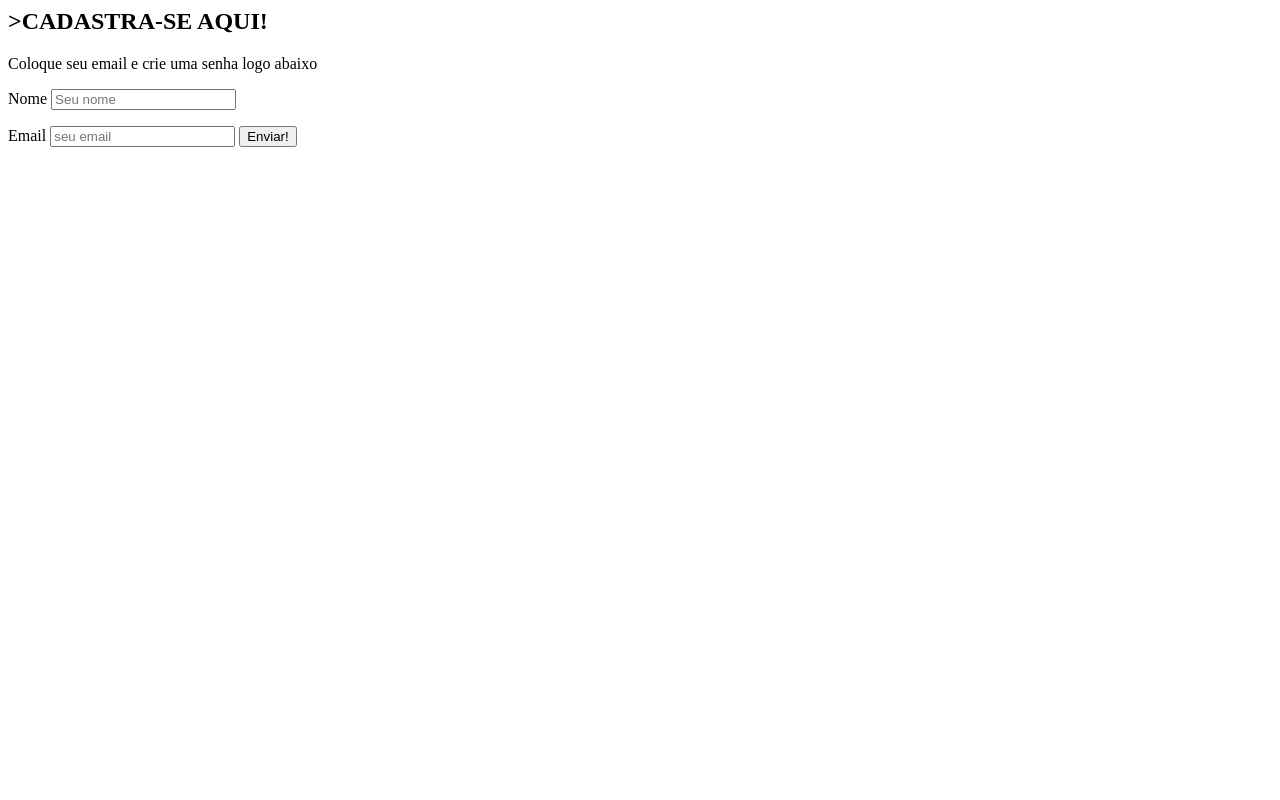
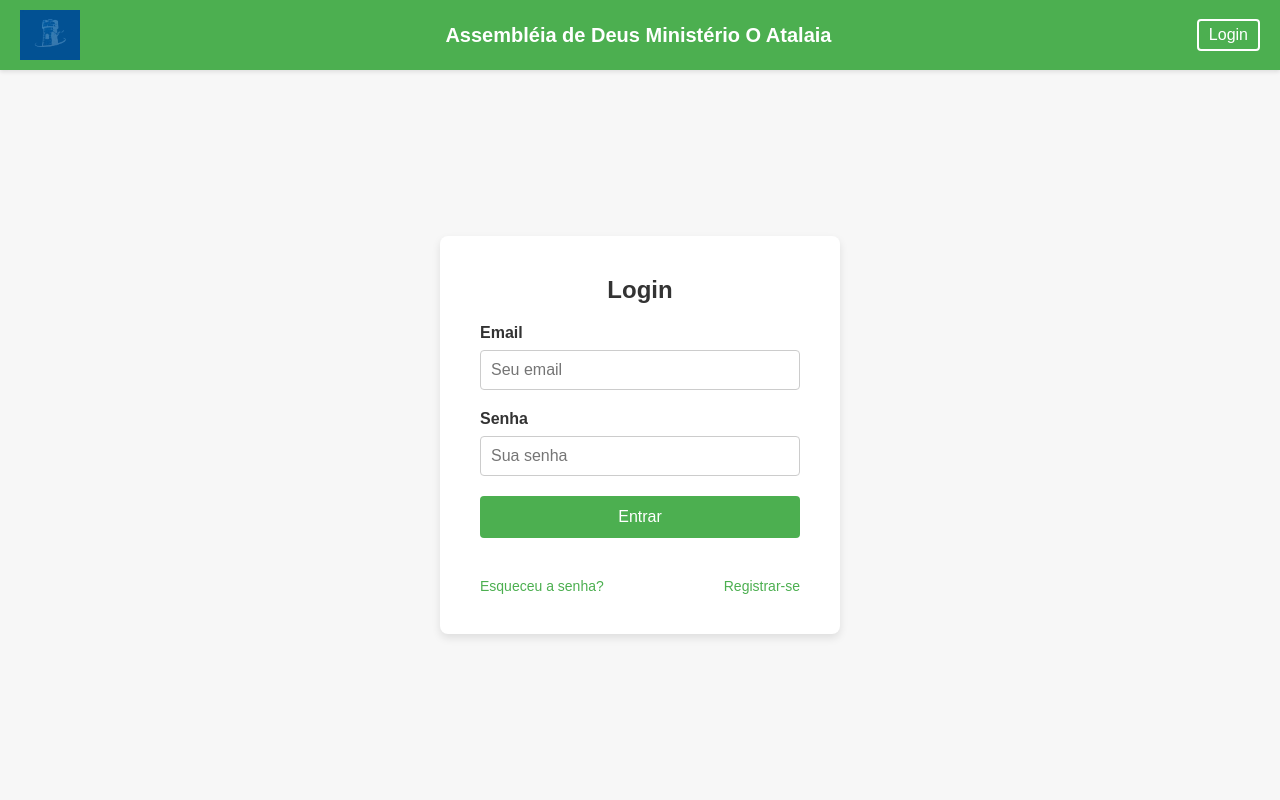
Before and after one commit to raissaasantos/UniversityExtension, a PHP site: page /pages/login.php in a window 1280 px wide. Run offline with PHP 8.4, Linux system fonts and the light colour scheme.

Commit message:
Add files via upload

```diff
--- a/pages/login.php
+++ b/pages/login.php
@@ -1,32 +1,215 @@
-<html>
+<!DOCTYPE html>
+<html lang="pt-br">
+<head>
+  <meta charset="UTF-8">
+  <meta name="viewport" content="width=device-width, initial-scale=1.0">
+  <title>Assembléia de Deus Ministério O Atalaia - Login</title>
+  <style>
+    /* Global Styles */
+    * {
+      margin: 0;
+      padding: 0;
+      box-sizing: border-box;
+    }
+
+    body {
+      font-family: Arial, sans-serif;
+      background: #f7f7f7;
+      display: flex;
+      flex-direction: column;
+      align-items: center;
+      height: 100vh;
+      overflow-x: hidden; /* Prevent horizontal scrolling */
+    }
+
+    /* Navbar Styles */
+    .nav_logo {
+      width: 100%;
+      background-color: #4CAF50;
+      color: white;
+      display: flex;
+      justify-content: space-between;
+      align-items: center;
+      padding: 10px 20px;
+      box-shadow: 0 2px 4px rgba(0, 0, 0, 0.1);
+    }
+
+    .nav_logo img {
+      height: 50px;
+    }
+
+    .nav_logo span {
+      font-size: 20px;
+      font-weight: bold;
+    }
+
+    .nav_logo a {
+      color: white;
+      text-decoration: none;
+      font-size: 16px;
+      border: 2px solid white;
+      padding: 5px 10px;
+      border-radius: 4px;
+      transition: background-color 0.3s, border-color 0.3s;
+    }
+
+    .nav_logo a:hover {
+      background-color: white;
+      color: #4CAF50;
+      border-color: #4CAF50;
+    }
+
+    /* Form Container Styles */
+    .main-content {
+      flex-grow: 1;
+      display: flex;
+      justify-content: center;
+      align-items: center;
+      width: 100%;
+      padding: 20px;
+    }
+
+    .form-container {
+      background: #fff;
+      padding: 40px;
+      box-shadow: 0 4px 8px rgba(0, 0, 0, 0.1);
+      border-radius: 8px;
+      max-width: 400px;
+      width: 100%;
+      text-align: center;
+    }
+
+    .form-container h2 {
+      margin-bottom: 20px;
+      font-size: 24px;
+      color: #333;
+    }
+
+    .form-center-card {
+      width: 100%;
+    }
+
+    .form-control {
+      display: flex;
+      flex-direction: column;
+      align-items: center;
+    }
+
+    .group-input {
+      margin-bottom: 20px;
+      width: 100%;
+    }
+
+    .group-input label {
+      margin-bottom: 8px;
+      font-weight: bold;
+      color: #333;
+      display: block;
+      text-align: left;
+    }
+
+    .inputBox {
+      padding: 10px;
+      border: 1px solid #ccc;
+      border-radius: 4px;
+      font-size: 16px;
+      width: 100%;
+    }
+
+    .btnSend {
+      padding: 12px;
+      border: none;
+      border-radius: 4px;
+      background-color: #4CAF50;
+      color: white;
+      font-size: 16px;
+      cursor: pointer;
+      transition: background-color 0.3s ease;
+      width: 100%;
+    }
+
+    .btnSend:hover {
+      background-color: #45a049;
+    }
+
+    .additional-options {
+      margin-top: 20px;
+      display: flex;
+      justify-content: space-between;
+      width: 100%;
+    }
+
+    .additional-options a {
+      color: #4CAF50;
+      text-decoration: none;
+      font-size: 14px;
+    }
+
+    .additional-options a:hover {
+      text-decoration: underline;
+    }
+
+    /* Responsive Styles */
+    @media (max-width: 600px) {
+      .form-container {
+        padding: 20px;
+      }
+
+      .nav_logo {
+        flex-direction: column;
+        text-align: center;
+      }
+
+      .nav_logo img {
+        margin-bottom: 10px;
+      }
+    }
+  </style>
+</head>
 <body>
-<h2> <b>>CADASTRA-SE AQUI!</b></h2>
-<p>Coloque seu email e crie uma senha logo abaixo</p>
- <form action="">
-    <label for="name">Nome</label>
+  <nav class="nav_logo">
+    <img src="../img/logo.png" alt="Assembléia de Deus Ministério O Atalaia" width="60">
+    <span>Assembléia de Deus Ministério O Atalaia</span>
+    <a href="pages/login.php">Login</a>
+  </nav>
+  <div class="main-content">
+    <div class="form-container">
+      <h2>Login</h2>
+      <div class="form-center-card">
+        <form class="form-control" id="loginForm">
+          <div class="group-input">
+            <label for="email">Email</label>
+            <input type="email" class="inputBox" name="email" id="email" placeholder="Seu email" required>
+          </div>
+          <div class="group-input">
+            <label for="password">Senha</label>
+            <input type="password" class="inputBox" name="password" id="password" placeholder="Sua senha" required>
+          </div>
+          <div class="group-input">
+            <button type="submit" class="btnSend">Entrar</button>
+          </div>
+          <div class="additional-options">
+            <a href="#">Esqueceu a senha?</a>
+            <a href="#">Registrar-se</a>
+          </div>
+        </form>
+      </div>
+    </div>
+  </div>
+  <script>
+    document.getElementById('loginForm').addEventListener('submit', function(event) {
+      event.preventDefault(); // Prevent the form from submitting normally
 
-    <input
-    type="text"
-    id="Name"
-    name="name"
-    placeholder="Seu nome"
-    required
-    />
-      </form>
+      const email = document.getElementById('email').value;
+      const password = document.getElementById('password').value;
 
-  <label for="name">Email</label>
-
-  <input
-  type="email"
-  id="Email"
-  name="email"
-  placeholder="seu email"
-  required
-  />
-    </form>
-
-    <button type="submit">Enviar!</button>
-
-</footer>
+      // Basic validation (you can add more complex validation as needed)
+      if (email === '' || password === '') {
+        alert('Por favor, preencha todos os campos.');
+      } else {
+        alert('Login bem-sucedido!'); // Placeholder action, replace with actual login logic
+      }
+    });
+  </script>
 </body>
 </html>
```
